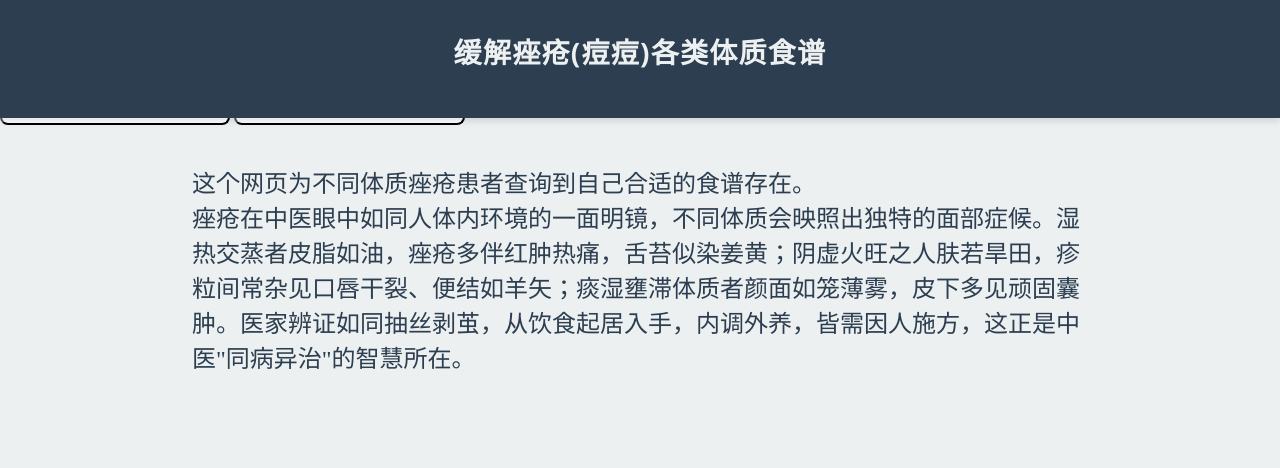
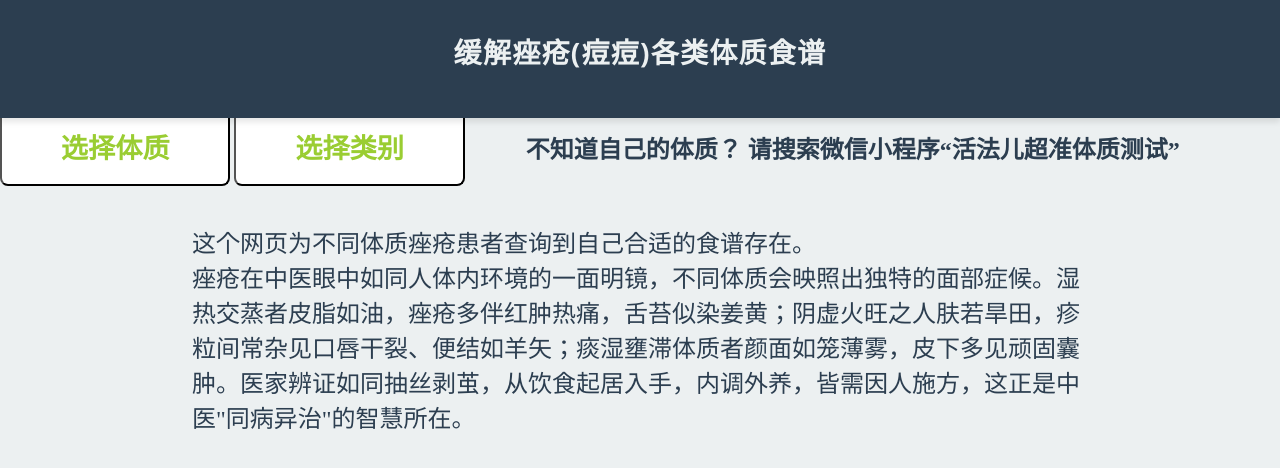
Before and after one commit to Chris-behind-door/cbdDiet.github.io, a plain HTML site: page index.html in a window 1280 px wide. Shown: the part 124-592 px from the top of the page. Drawn offline with Linux system fonts and the light colour scheme.

Commit message:
Add files via upload

```diff
--- a/resources/css/style.css
+++ b/resources/css/style.css
@@ -44,7 +44,7 @@ body {
 }
 
 .content-wrapper {
-    margin-top: 6.2rem; /* 需与标题栏高度匹配 */
+    margin-top: 10rem; /* 需与标题栏高度匹配 */
     position: relative;
     z-index: 1;
 }
```
